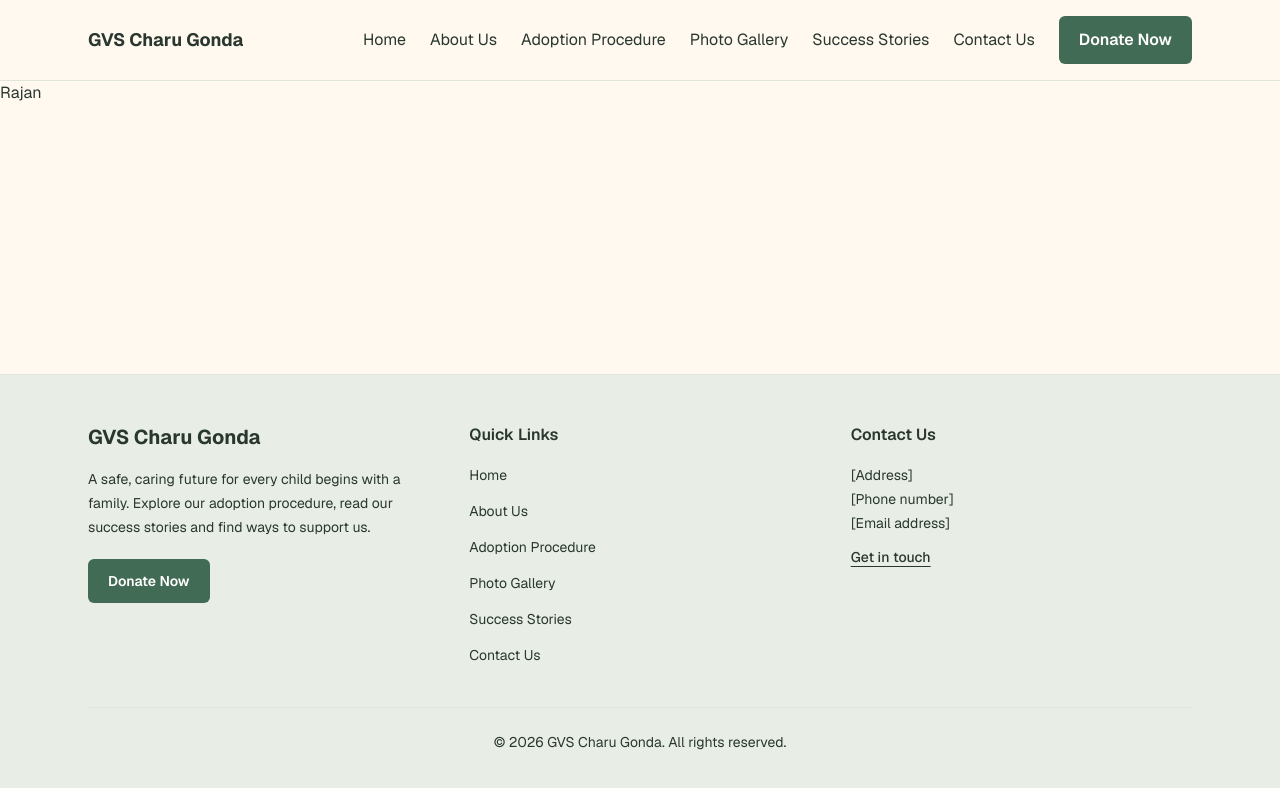
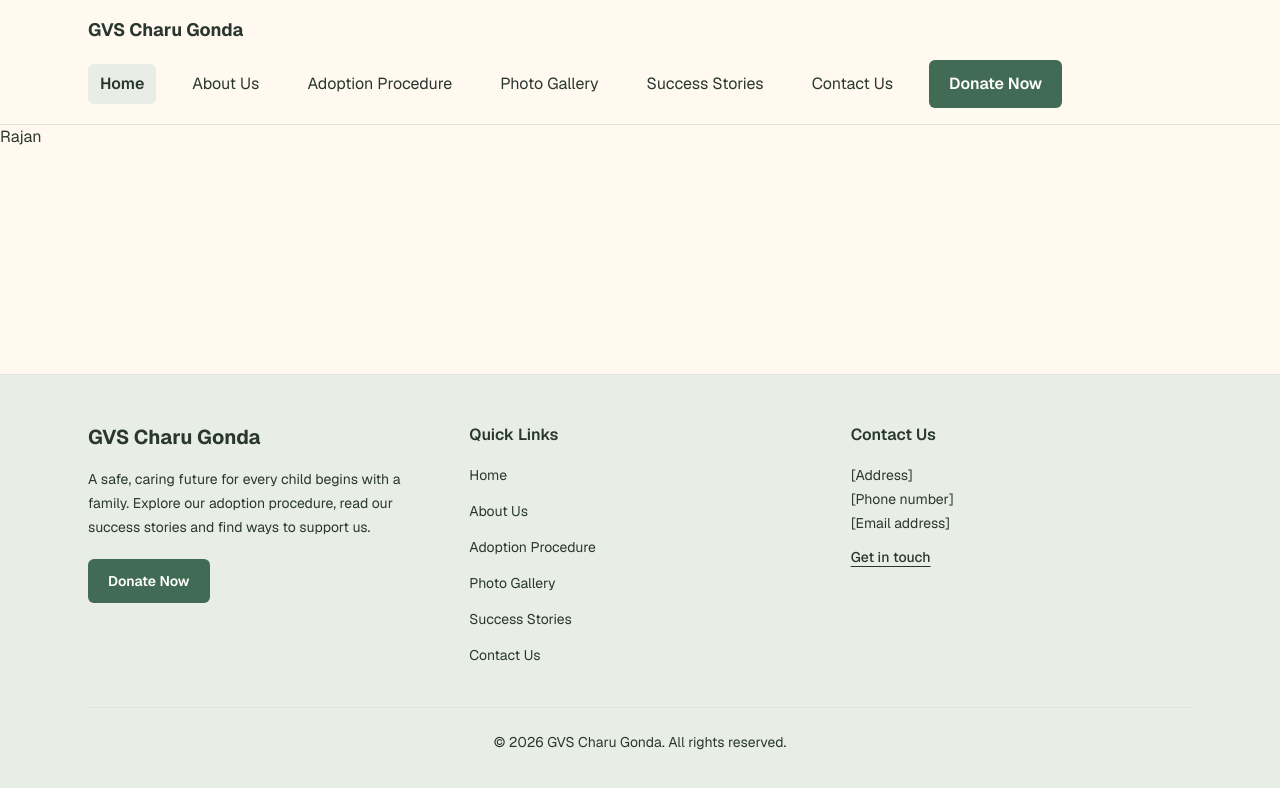
Before and after one commit to rajan03-commits/gvsCharu, a Next.js app: page / in a window 1280 px wide. Shown: the top 788 px of the page. Built offline with nearby package versions, Linux system fonts and the light colour scheme.

Commit message:
Shared links, active link, mobile menu

```diff
--- /dev/null
+++ b/app/lib/link.ts
@@ -0,0 +1,13 @@
+type Navlink = {
+    label: string;
+    href: string;
+}
+
+export const links: Navlink[] =[
+  { label: "Home", href: "/" },
+  { label: "About Us", href: "/about" },
+  { label: "Adoption Procedure", href: "/adoption" },
+  { label: "Photo Gallery", href: "/gallery" },
+  { label: "Success Stories", href: "/stories" },
+  { label: "Contact Us", href: "/contact" },
+];
--- a/components/Footer.tsx
+++ b/components/Footer.tsx
@@ -1,13 +1,5 @@
 import Link from "next/link";
-
-const links = [
-  { label: "Home", href: "/" },
-  { label: "About Us", href: "/about" },
-  { label: "Adoption Procedure", href: "/adoption" },
-  { label: "Photo Gallery", href: "/gallery" },
-  { label: "Success Stories", href: "/stories" },
-  { label: "Contact Us", href: "/contact" },
-];
+import { links } from "@/app/lib/link";
 
 export default function Footer() {
   return (
--- a/components/Navbar.tsx
+++ b/components/Navbar.tsx
@@ -1,15 +1,15 @@
+"use client";
+
+import { useState } from "react";
+import { links } from "@/app/lib/link";
 import Link from "next/link";
-
-const links = [
-  { label: "Home", href: "/" },
-  { label: "About Us", href: "/about" },
-  { label: "Adoption Procedure", href: "/adoption" },
-  { label: "Photo Gallery", href: "/gallery" },
-  { label: "Success Stories", href: "/stories" },
-  { label: "Contact Us", href: "/contact" },
-];
+import { usePathname } from "next/navigation";
+import { Menu, X } from "lucide-react";
 
 export default function Navbar() {
+  const pathname = usePathname();
+  const [isOpen, setIsOpen] = useState(false);
+
   return (
     <header className="border-b border-border bg-background">
       <nav
@@ -20,19 +20,40 @@ export default function Navbar() {
           GVS Charu Gonda
         </Link>
 
-        <div className="flex flex-wrap items-center gap-x-6 gap-y-1">
-          {links.map((link) => (
+        <button
+          type="button"
+          onClick={() => setIsOpen(!isOpen)}
+          aria-expanded={isOpen}
+          aria-label="Toggle menu"
+          className="rounded-md border border-border px-3 py-2 text-foreground md:hidden"
+        >
+          {isOpen ? <X size={20} /> : <Menu size={20} />}
+        </button>
+
+        <div
+          className={`${isOpen ? "flex" : "hidden"} w-full flex-col gap-1 md:flex md:w-auto md:flex-row md:items-center md:gap-x-6`}
+        >
+          {links.map((link) => {
+            const isActive = pathname === link.href;
+            return (
               <Link
                 key={link.href}
                 href={link.href}
-              className="py-2 text-foreground transition-colors hover:text-primary"
+                onClick={() => setIsOpen(false)}
+                className={`rounded-md px-3 py-2 transition-colors ${
+                  isActive
+                    ? "bg-surface font-semibold text-foreground"
+                    : "text-foreground hover:text-primary"
+                }`}
               >
                 {link.label}
               </Link>
-          ))}
+            );
+          })}
           <Link
             href="/donate"
-            className="rounded-md bg-primary px-5 py-3 font-semibold text-white transition-colors hover:bg-primary-hover focus-visible:outline-2 focus-visible:outline-offset-2 focus-visible:outline-primary"
+            onClick={() => setIsOpen(false)}
+            className="rounded-md bg-primary px-5 py-3 text-center font-semibold text-white transition-colors hover:bg-primary-hover focus-visible:outline-2 focus-visible:outline-offset-2 focus-visible:outline-primary"
           >
             Donate Now
           </Link>
```
Lines whose indentation alone changed are shown as unchanged.
